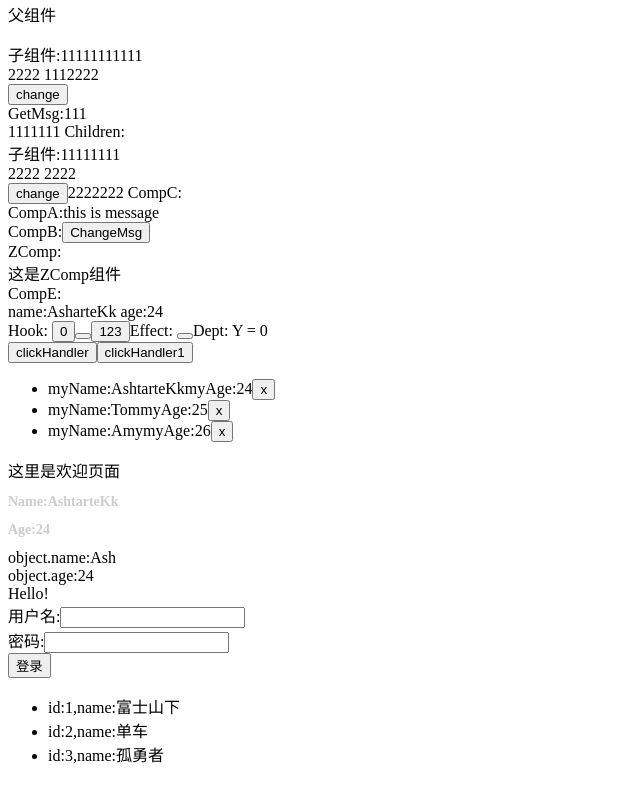
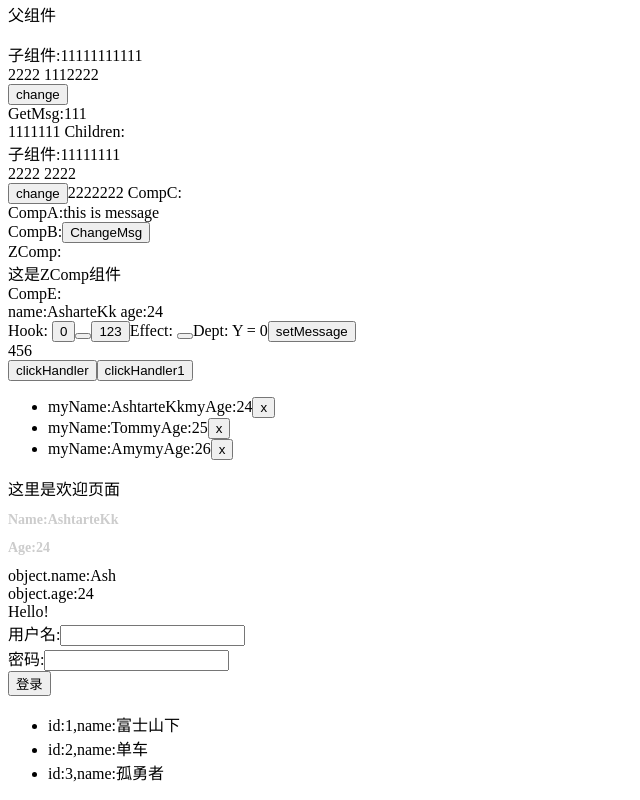
Before and after one commit to Ashtartekk/React-Learn, a React app: page / in a window 1280 px wide. Shown: the part 660-1460 px from the top of the page, without its empty margins (0-640 px from the left). Built offline with nearby package versions, Linux system fonts and the light colour scheme.

Commit message:
StorageHook

```diff
--- a/src/components/Dept.tsx
+++ b/src/components/Dept.tsx
@@ -1,11 +1,21 @@
 import { useWindowsScroll } from "../hook/ScrollHook";
+import { useLocalStorage } from "../hook/StorageHook";
 import React from "react";
 
 const Dept = () => {
   const [y] = useWindowsScroll();
+  const [message, setMessage] = useLocalStorage("name", "456");
   return (
     <>
       <span>Y = {y}</span>
+      <button
+        onClick={() => {
+          setMessage("AshtarteKk");
+        }}
+      >
+        setMessage
+      </button>
+      <div>{message}</div>
     </>
   );
 };
--- /dev/null
+++ b/src/hook/StorageHook.tsx
@@ -0,0 +1,10 @@
+import { useEffect, useState } from "react";
+
+export function useLocalStorage(key: any, defaultValue: any) {
+  const [message, setMessage] = useState(defaultValue);
+  //每次只要message变化，就会自动同步到本地localstorage
+  useEffect(() => {
+    window.localStorage.setItem(key, message);
+  }, [message, key]);
+  return [message, setMessage];
+}
```
